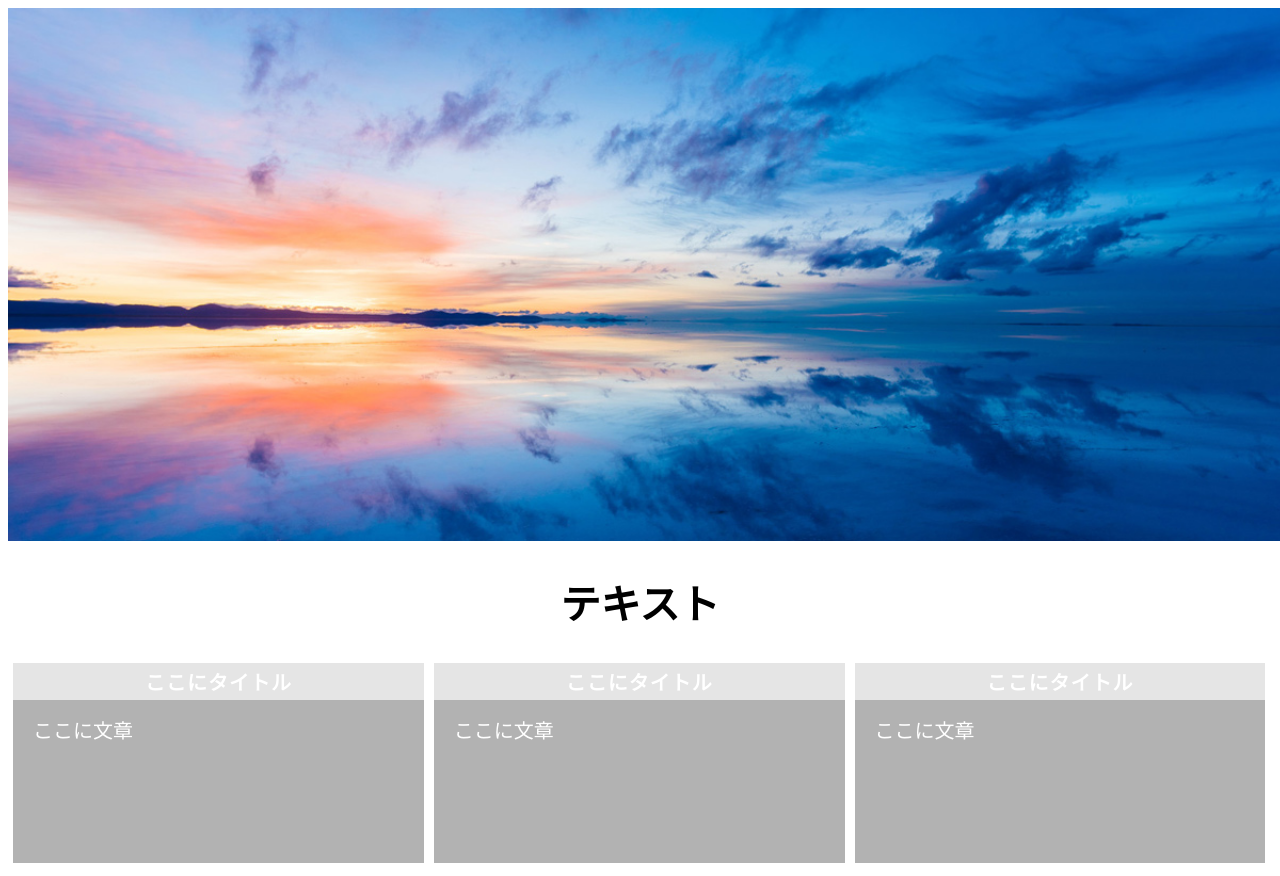
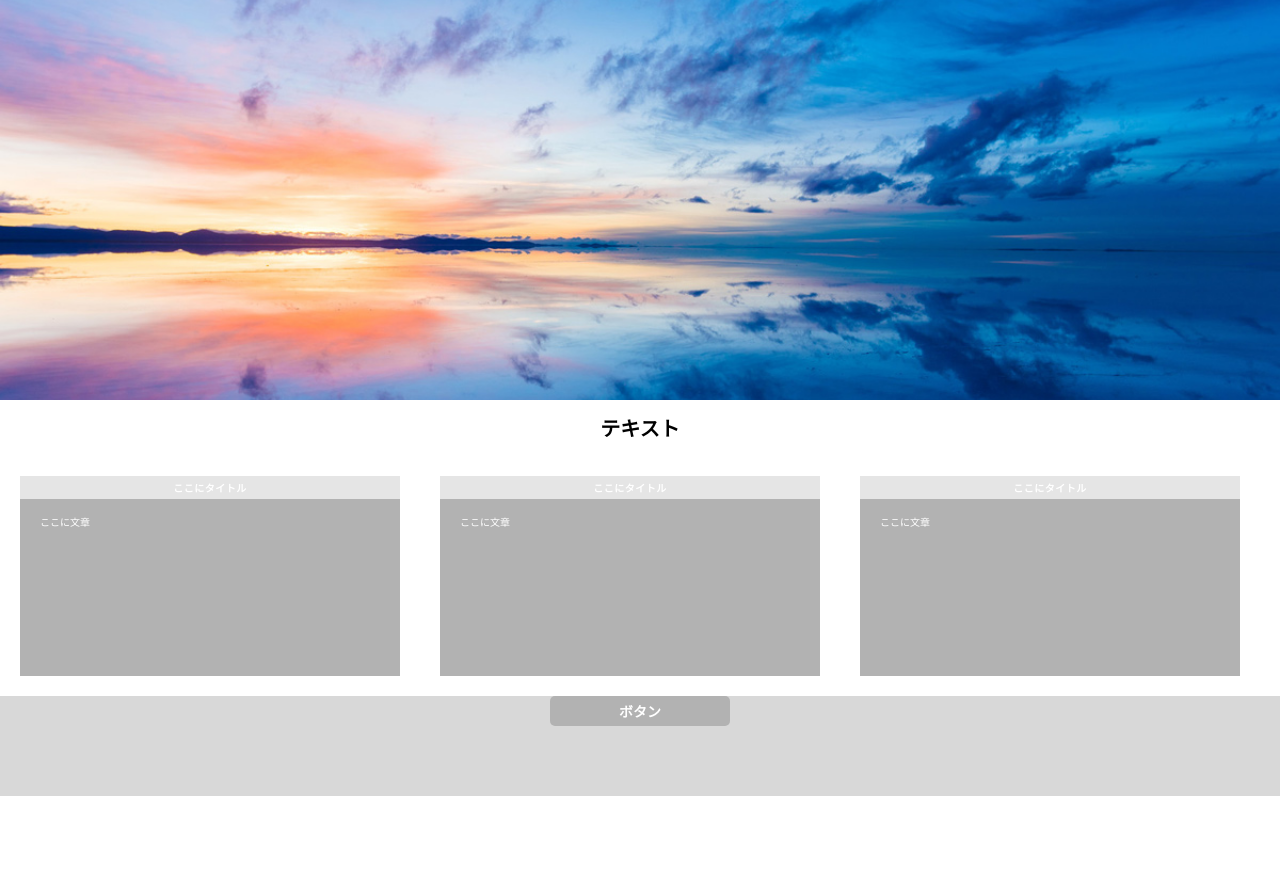
Before and after one commit to Mitsuyo5519/responsive-site, a plain HTML site: page index.html in a window 1280 px wide. Shown: the top 876 px of the page. After the commit the page ends 800 px from the top, so only its background shows below. Drawn offline with Linux system fonts and the light colour scheme.

Commit message:
kadai commit

```diff
--- a/css/style.css
+++ b/css/style.css
@@ -3,24 +3,24 @@
 html{ font-size: 62.5%; }
 
 body{
-  font-size: 2rem;
+  margin: 0;
 }
-
-.box1 {
-  max-width: 100%;
-}
-
-.main-images {
-  width: 100vw;
-  height: auto;
+ .box {
+  background-image: url("../images/main.jpg");
+  height: 400px;
+  width: 100%;
+  background-size: cover;
+  background-position: center center;
 }
 
 .box2 {
   float: left;
-  width: 32.5%;
-  margin: 5px 5px 10px 5px;
+  width: 380px;
+  margin: 20px;
   flex: 1;
 }
+
+
 .clearfix::after {
     content: '';
     display: block;
@@ -39,7 +39,6 @@ body{
   .boxsub {
   background: #b2b2b2;
   color: #FFF;
-  margin-bottom: 10px;
   height:200px;
   @include display-flex;
     justify-content: space-between;
@@ -76,10 +75,9 @@ footer {
           color: #FFF;
           font-weight: bold;
           background-color: #b2b2b2;
-          @extend .abel;
-          @extend .uppercase;
-          @include border-radius(4px);
           font-size: 1.4rem;
+          border-radius:5px;
+
         }
 
 
--- a/index.html
+++ b/index.html
@@ -8,9 +8,7 @@
 </head>
 
 <body>
-  <div class="box1">
-   <img src="images/main.jpg" alt="メインイメージ" class="main-images">
-  </div>
+  <div class="box"></div>
 
   <h1 class="text-center">テキスト</h1>
 
```
